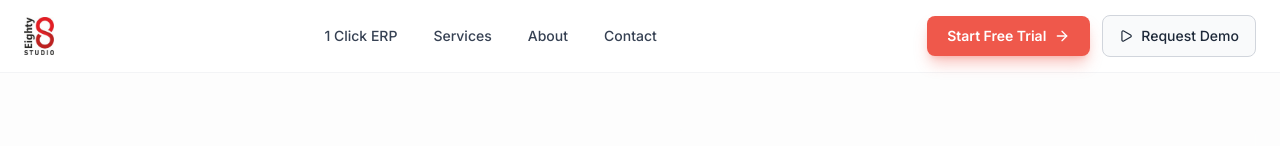
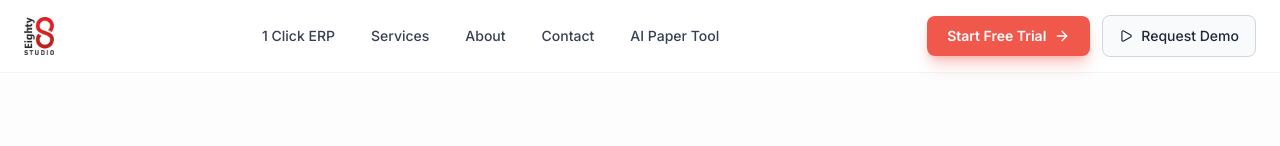
Before and after one commit to eighty8studiostore-glitch/Official-Site-Eighty8-Studio, a Next.js app: page / in a window 1280 px wide. Shown: the top 146 px of the page. Built offline with nearby package versions, Linux system fonts and the light colour scheme.

Commit message:
AR power

```diff
--- a/app/layout.js
+++ b/app/layout.js
@@ -2,6 +2,7 @@ import "./globals.css";
 import { Inter } from "next/font/google";
 // Import from YOUR new component, not the library
 import { ThemeProvider } from "@/components/ThemeProvider";
+import Navbar from "@/components/Navbar";
 
 const inter = Inter({ subsets: ["latin"] });
 
@@ -14,6 +15,7 @@ export default function RootLayout({ children }) {
   return (
     <html lang="en" suppressHydrationWarning>
       <body className={inter.className}>
+        <Navbar />
           {children}
       </body>
     </html>
--- a/components/Navbar.js
+++ b/components/Navbar.js
@@ -29,6 +29,7 @@ export default function Navbar() {
     { name: "Services", href: "/#services" },
     { name: "About", href: "/#about" },
     { name: "Contact", href: "/#contact" },
+    { name: "AI Paper Tool", href: "/tool1" },
   ];
 
   return (
```
